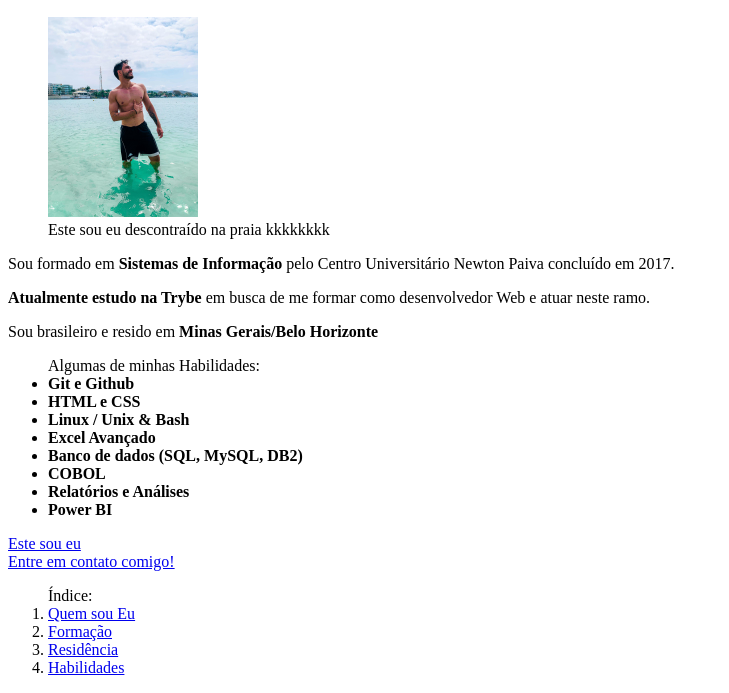
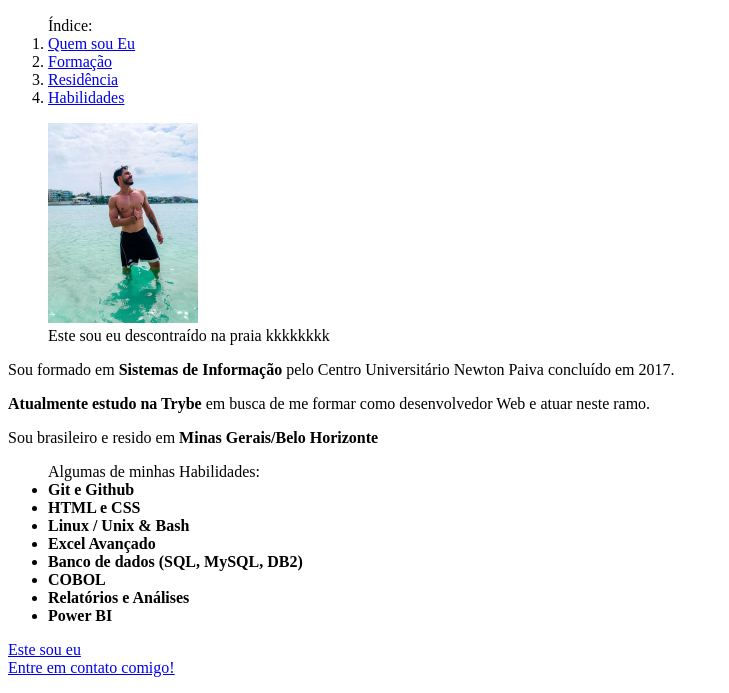
Before and after one commit to defreitaslucas/defreitaslucas.github.io, a plain HTML site: page index.html in a window 1280 px wide. Shown: the part 110-803 px from the top of the page, without its empty margins (0-729 px from the left). Drawn offline with Linux system fonts and the light colour scheme.

Commit message:
alteraçao do indice para o topo da pagina

```diff
--- a/index.html
+++ b/index.html
@@ -3,11 +3,18 @@
   <head>
     <meta charset="UTF-8">
     <title>Lucas de Freitas Abreu</title>
-    <link rel="stylesheet" type="text/css" href="">
+    <!-- <link rel="stylesheet" type="text/css" href=""> -->
   </head>
   <body>
     <h1>Meu Portfólio de Projetos</h1>
     <h2>Lucas de Freitas Abreu</h2>
+    <ol>
+      Índice:
+      <li><a href="#lucas">Quem sou Eu</a></li>
+      <li><a href="#formação">Formação</a></li>
+      <li><a href="#residencia">Residência</a></li>
+      <li><a href="#habilidades">Habilidades</a></li>
+    </ol>
     <figure>
       <img id="lucas" src="eu.jpeg" alt="Foto atual minha" width="150">
       <figcaption>Este sou eu descontraído na praia kkkkkkkk</figcaption>
@@ -27,12 +34,5 @@
     </ul>
     <a href="#lucas">Este sou eu</a><br>
     <a href="https://linktr.ee/defreitas_lucas" target="_blank">Entre em contato comigo!</a>
-    <ol>
-      Índice:
-      <li><a href="#lucas">Quem sou Eu</a></li>
-      <li><a href="#formação">Formação</a></li>
-      <li><a href="#residencia">Residência</a></li>
-      <li><a href="#habilidades">Habilidades</a></li>
-    </ol>
   </body>
 </html>
```
